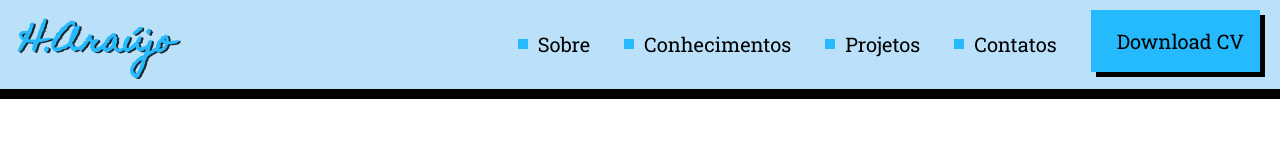
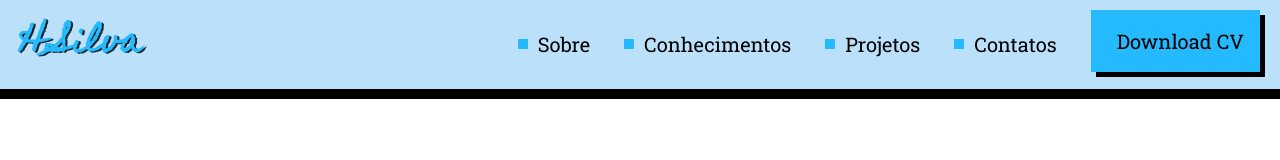
Before and after one commit to hitteat/hy, a plain HTML site: page index.html in a window 1280 px wide. Drawn offline with Linux system fonts and the light colour scheme; a web font is replaced by a local one.

Commit message:
altera h1

```diff
--- a/index.html
+++ b/index.html
@@ -12,7 +12,7 @@
 </head>
 <body>
     <header>
-        <h1>H.Araújo</h1>
+        <h1>H.Silva</h1>
         <nav>
             <a href="">Sobre</a>
             <a href="">Conhecimentos</a>
```
